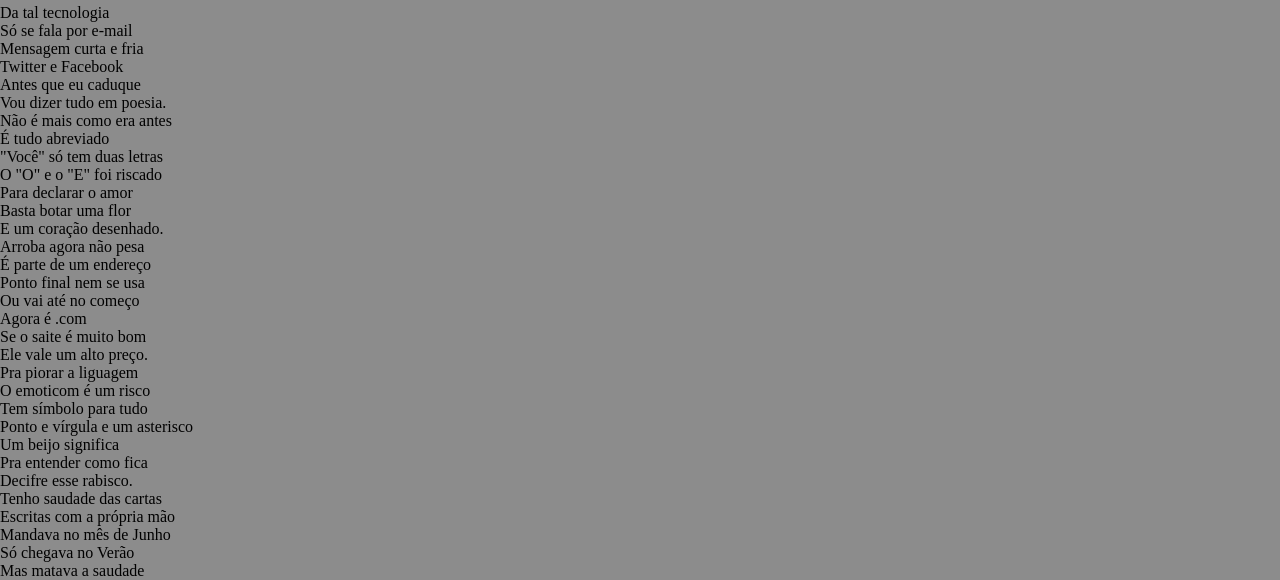
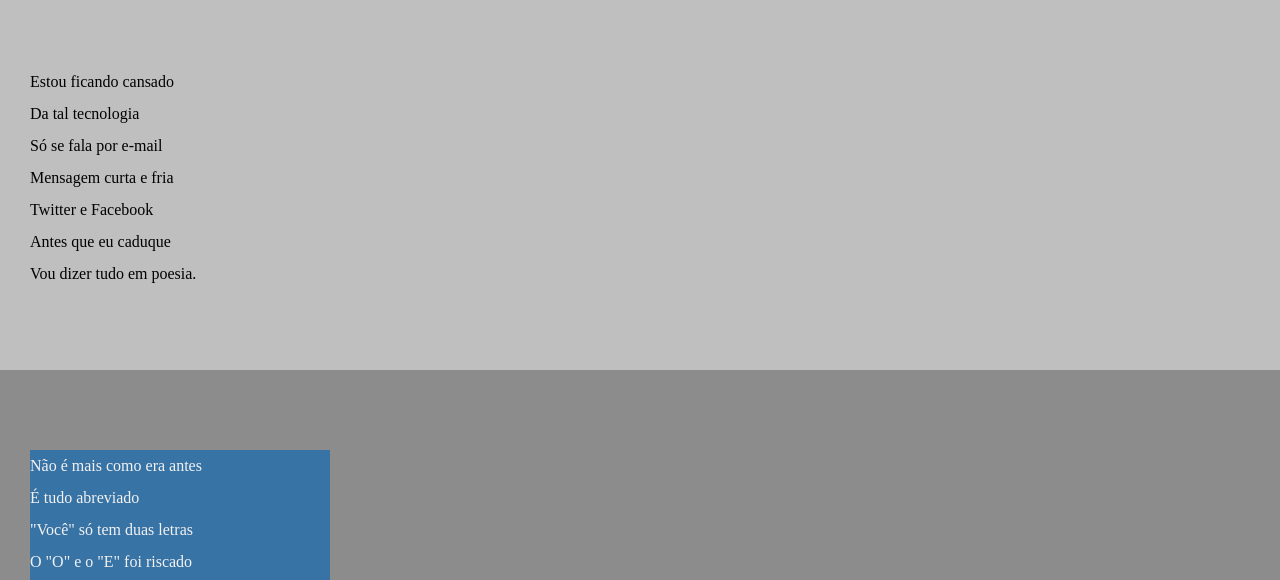
Before and after one commit to Douglas01021/html-css, a plain HTML site: page DESAFIOS/d001/inde.html in a window 1280 px wide. Shown: the part 192-772 px from the top of the page. Drawn offline with Linux system fonts and the light colour scheme.

Commit message:
atualizações feitas

```diff
--- a/DESAFIOS/d001/inde.html
+++ b/DESAFIOS/d001/inde.html
@@ -3,7 +3,7 @@
   <head>
     <meta charset="UTF-8" />
     <meta name="viewport" content="width=device-width, initial-scale=1.0" />
-    <title>Cordel MOderno</title>
+    <title>Cordel Moderno</title>
     <link rel="stylesheet" href="style.css">
   </head>
   <body>
--- a/DESAFIOS/d001/style.css
+++ b/DESAFIOS/d001/style.css
@@ -18,7 +18,7 @@
 html, body {
     min-height: 100vh;
     background-color: var(--cor02);
-}
+
 
 header {
     background-color: var(--cor05);
@@ -43,17 +43,36 @@ a {
     color: var(--cor04);
     text-decoration: none;
     font-weight: bolder;
+    cursor: pointer;
 }
 
 a:hover {
     text-decoration: underline;
 }
 
+section {
+    padding-top: 10vh;
+    padding-bottom: 10vh;
+    line-height: 2em;
+    padding-left: 30px;
+}
+
+.imagem > p {
+    width: 300px;
+    background-color: var(--cor05);
+
+}
+
+.normal {
+    background-color: var(--cor03);
+}
+
+.imagem {
+    color: var(--cor04)
+}
 footer {
     background-color: var(--cor05);
     color:#F2F2F2;
     text-align: center;
     padding: 10px;
-    min-height: 50px
-
 }
```
